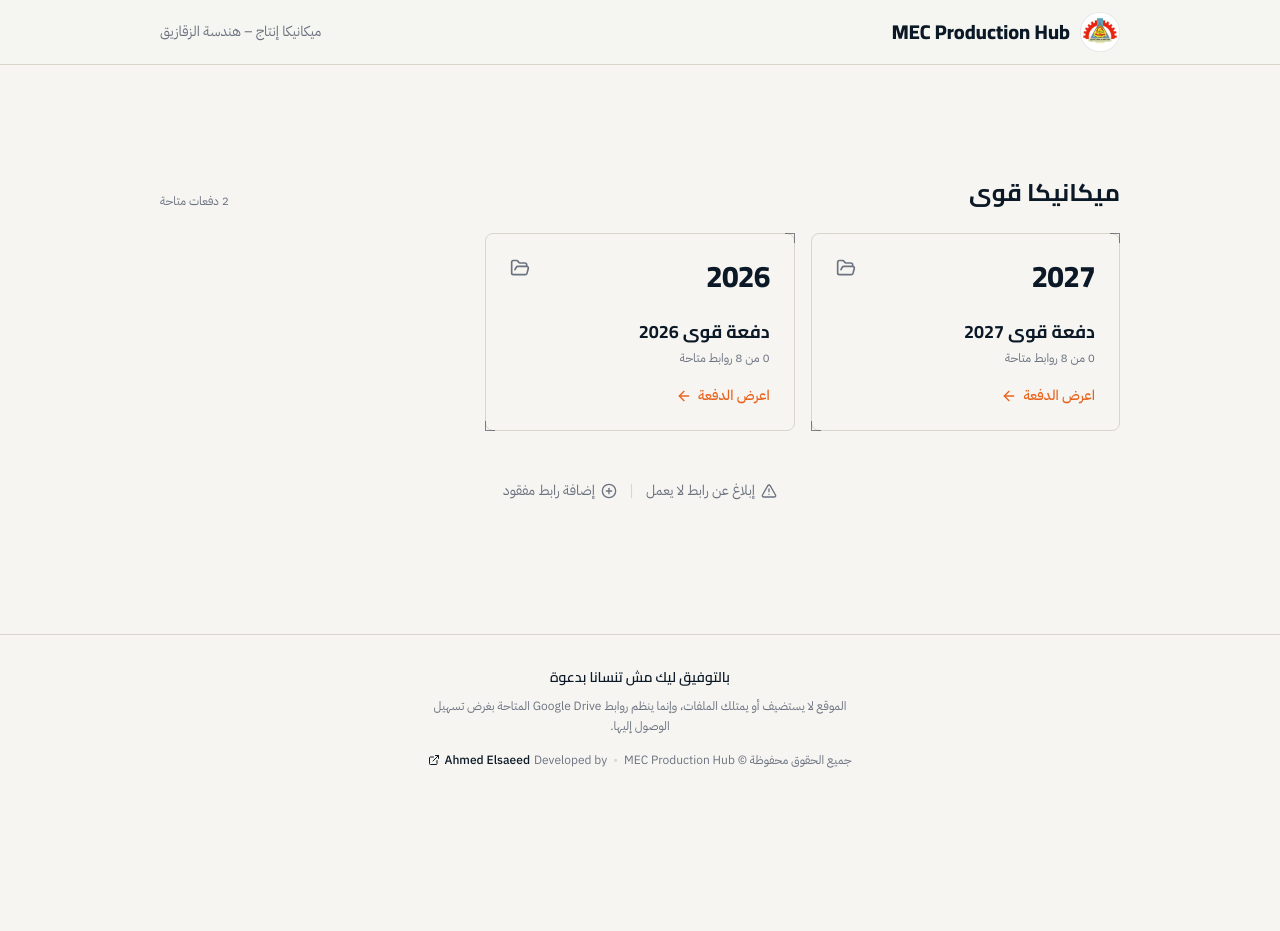
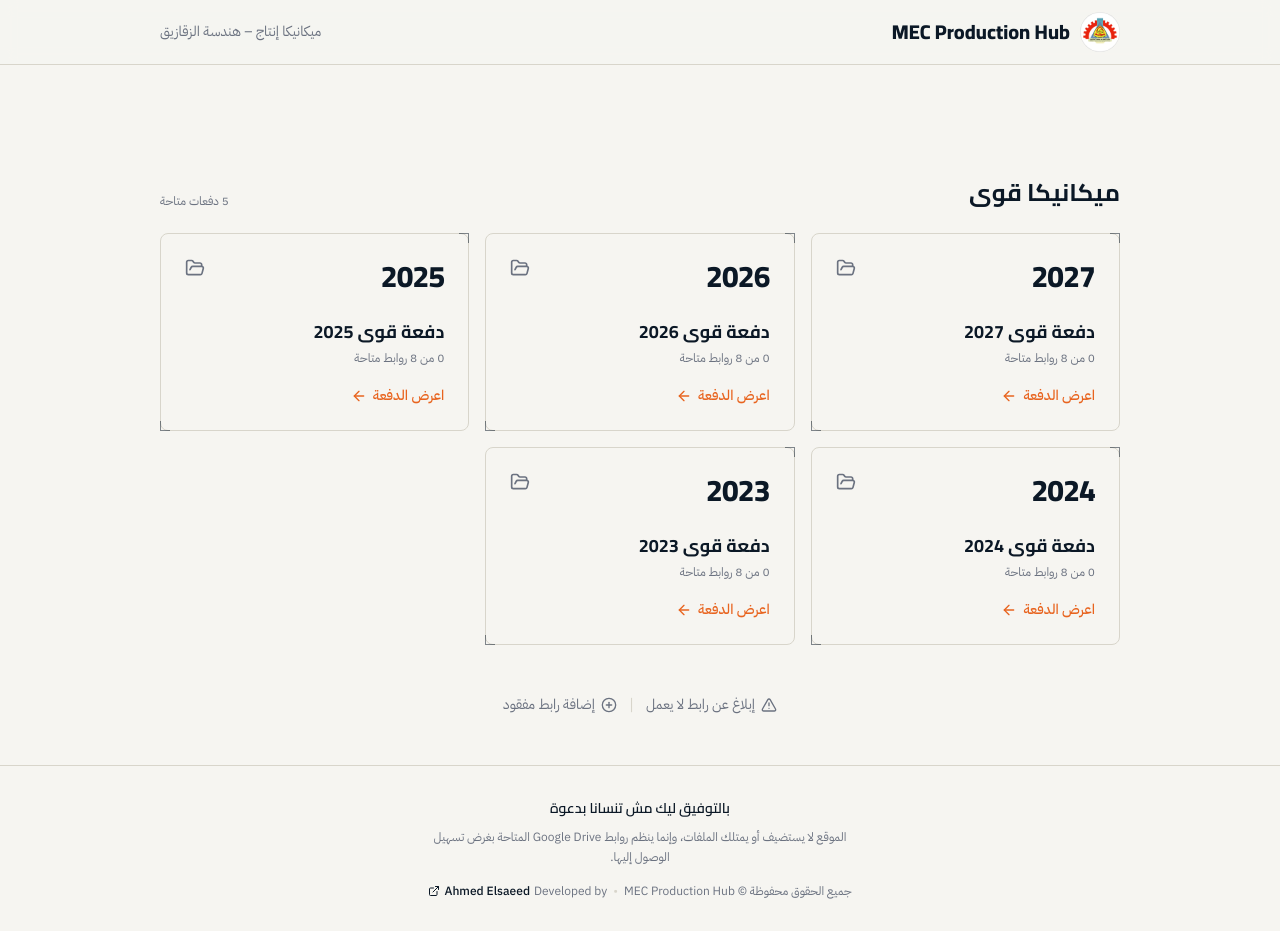
Before and after one commit to Ahmed207-5/mec-production-hub, a Next.js app: page /power in a window 1280 px wide. Before the commit the page ends 800 px from the top, so only its background shows below. Built offline with nearby package versions, Linux system fonts and the light colour scheme.

Commit message:
Restore production drive links

```diff
--- a/src/data/power.ts
+++ b/src/data/power.ts
@@ -5,34 +5,10 @@ export const batches: Batch[] = [
     year: 2027,
     label: "دفعة قوى 2027",
     years: [
-      {
-        yearNumber: 1,
-        semesters: {
-          first: "",
-          second: "",
-        },
-      },
-      {
-        yearNumber: 2,
-        semesters: {
-          first: "",
-          second: "",
-        },
-      },
-      {
-        yearNumber: 3,
-        semesters: {
-          first: "",
-          second: "",
-        },
-      },
-      {
-        yearNumber: 4,
-        semesters: {
-          first: "",
-          second: "",
-        },
-      },
+      { yearNumber: 1, semesters: { first: "", second: "" } },
+      { yearNumber: 2, semesters: { first: "", second: "" } },
+      { yearNumber: 3, semesters: { first: "", second: "" } },
+      { yearNumber: 4, semesters: { first: "", second: "" } },
     ],
   },
 
@@ -40,34 +16,43 @@ export const batches: Batch[] = [
     year: 2026,
     label: "دفعة قوى 2026",
     years: [
-      {
-        yearNumber: 1,
-        semesters: {
-          first: "",
-          second: "",
-        },
-      },
-      {
-        yearNumber: 2,
-        semesters: {
-          first: "",
-          second: "",
-        },
-      },
-      {
-        yearNumber: 3,
-        semesters: {
-          first: "",
-          second: "",
-        },
-      },
-      {
-        yearNumber: 4,
-        semesters: {
-          first: "",
-          second: "",
-        },
-      },
+      { yearNumber: 1, semesters: { first: "", second: "" } },
+      { yearNumber: 2, semesters: { first: "", second: "" } },
+      { yearNumber: 3, semesters: { first: "", second: "" } },
+      { yearNumber: 4, semesters: { first: "", second: "" } },
+    ],
+  },
+
+  {
+    year: 2025,
+    label: "دفعة قوى 2025",
+    years: [
+      { yearNumber: 1, semesters: { first: "", second: "" } },
+      { yearNumber: 2, semesters: { first: "", second: "" } },
+      { yearNumber: 3, semesters: { first: "", second: "" } },
+      { yearNumber: 4, semesters: { first: "", second: "" } },
+    ],
+  },
+
+  {
+    year: 2024,
+    label: "دفعة قوى 2024",
+    years: [
+      { yearNumber: 1, semesters: { first: "", second: "" } },
+      { yearNumber: 2, semesters: { first: "", second: "" } },
+      { yearNumber: 3, semesters: { first: "", second: "" } },
+      { yearNumber: 4, semesters: { first: "", second: "" } },
+    ],
+  },
+
+  {
+    year: 2023,
+    label: "دفعة قوى 2023",
+    years: [
+      { yearNumber: 1, semesters: { first: "", second: "" } },
+      { yearNumber: 2, semesters: { first: "", second: "" } },
+      { yearNumber: 3, semesters: { first: "", second: "" } },
+      { yearNumber: 4, semesters: { first: "", second: "" } },
     ],
   },
 ];
```
